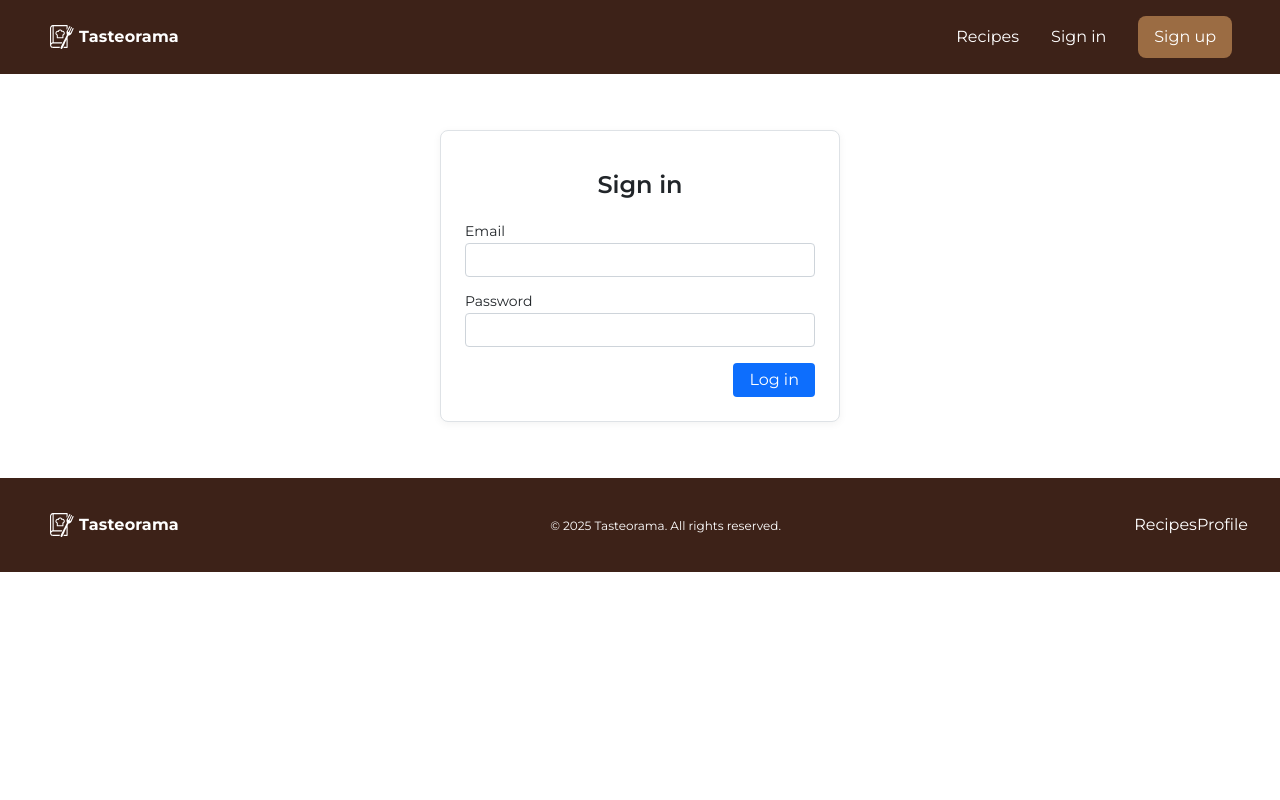
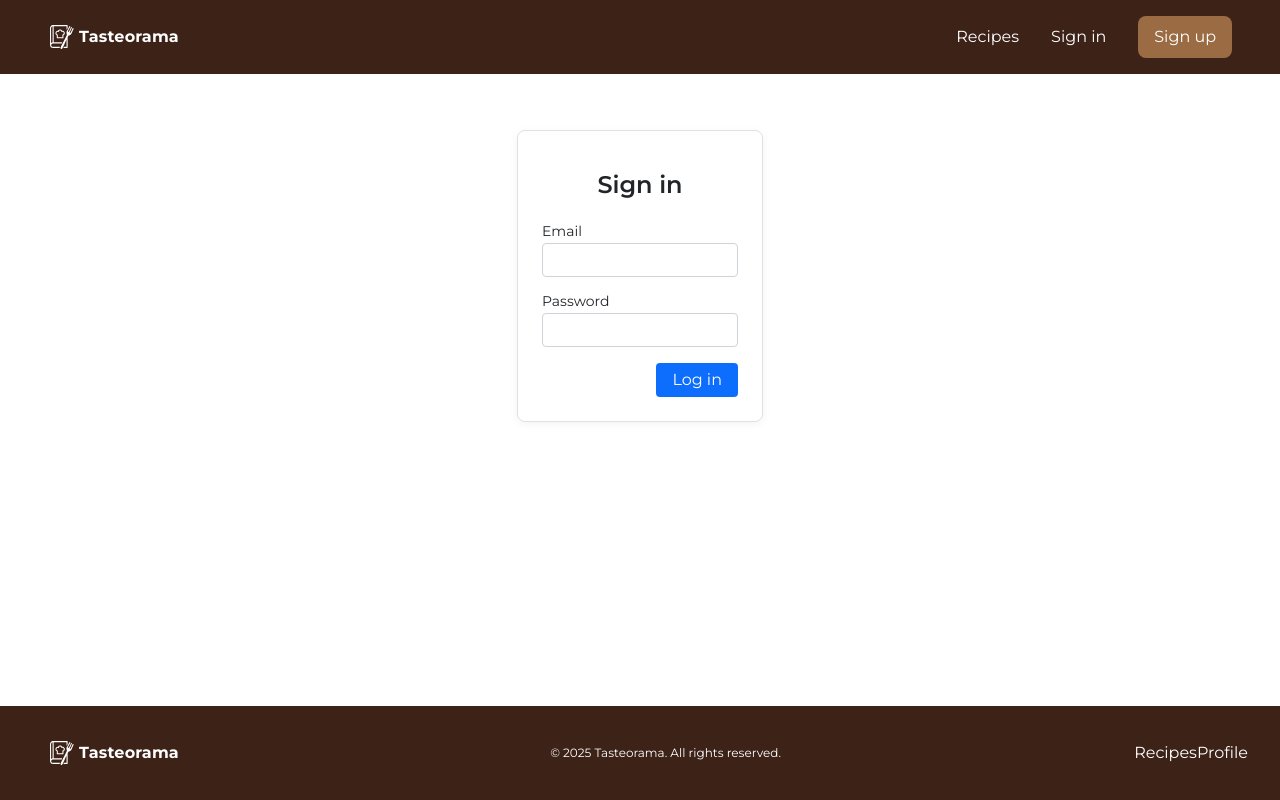
Before and after one commit to darkissdark/taste-of-the-end-f, a Next.js app: page /auth/login in a window 1280 px wide. Built offline with nearby package versions, Linux system fonts and the light colour scheme; no server answers.

Commit message:
outlet height

```diff
--- a/app/globals.css
+++ b/app/globals.css
@@ -62,4 +62,6 @@ body {
   font-family: var(--font-montserrat);
   color: #111;
   background: #fff;
+  display: flex;
+  flex-direction: column;
 }
--- a/components/layout/Outlet/Outlet.module.css
+++ b/components/layout/Outlet/Outlet.module.css
@@ -4,6 +4,7 @@
   margin-right: auto;
   padding-left: var(--container-x);
   padding-right: var(--container-x);
+  flex: 1;
 }
 
 .loading {
--- a/lib/api/serverApi.ts
+++ b/lib/api/serverApi.ts
@@ -13,7 +13,7 @@ export const checkServerSession = async () => {
 
 export const getServerMe = async (): Promise<User> => {
   const cookieStore = await cookies();
-  const { data } = await api.get('/users/me', {
+  const { data } = await api.post(`/users/me`, null, {
     headers: {
       Cookie: cookieStore.toString(),
     },
```
